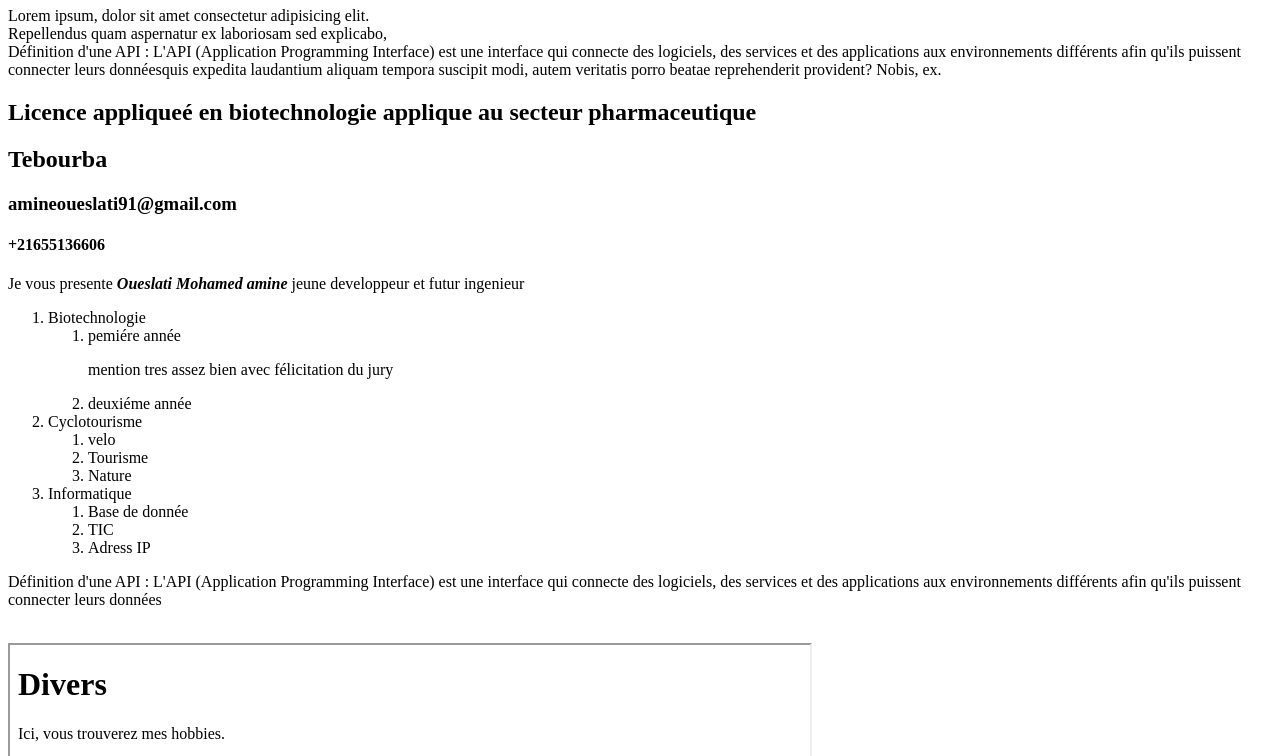
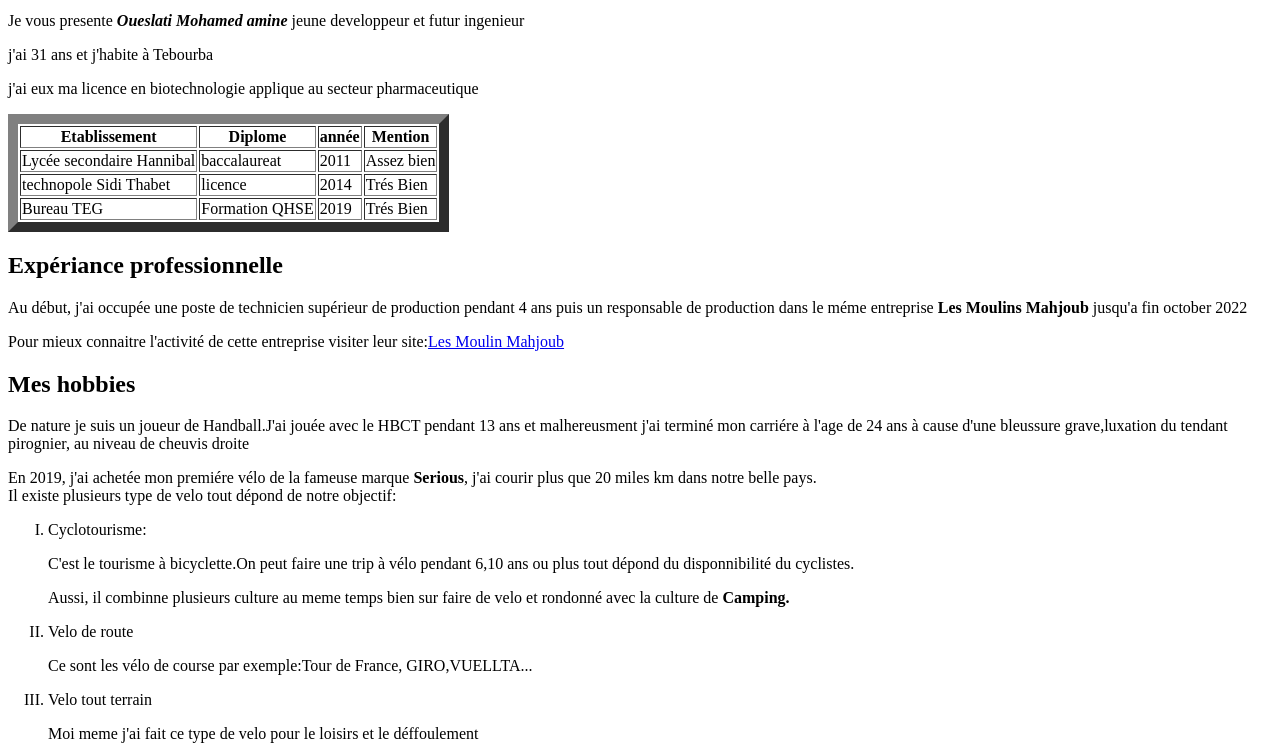
Before and after one commit to oueslati123/test_wk, a plain HTML site: page index.html in a window 1280 px wide. Shown: the part 563-1319 px from the top of the page. Drawn offline with Linux system fonts and the light colour scheme.

Commit message:
modification

```diff
--- a/Divers.html
+++ b/Divers.html
@@ -5,6 +5,14 @@
     <title>Divers</title>
 </head>
 <body>
+    <nav>
+        <ul>
+            <li><a href="index.html" title="Accueil">Accueil</a></li>
+            <li><a href="Divers.html" title="Divers">Divers</a></li>
+            <li><a href="Contact.html" title="Contacts">Contact</a></li>
+            <li><a href="home.html" title="Home">Home</a></li>
+        </ul>
+    </nav>
     <form>
     <h1>Divers</h1>
     <p>Ici, vous trouverez mes hobbies. </p>
@@ -20,18 +28,7 @@
     <img src="Images/FB_IMG_1613255397473.jpg" width="390" height="200" alt="Bike">
     </a>
     </div>
-    <div>
-    <article>
-    <aside>
-    <h2>Biotechnologie</h2>
-    </aside>
-    </article>
-    <ul>
-        <li>pharmarceutique</li>
-        <li>génes de procédes</li>
-        <li>biolgie animale</li>
-    </ul>
-    </div>
+
     <div>
         <h2>Nature</h2>
         <ul>
--- a/index.html
+++ b/index.html
@@ -14,31 +14,79 @@
                 <li><a href="index.html" title="Accueil">Accueil</a></li>
                 <li><a href="Divers.html" title="Divers">Divers</a></li>
                 <li><a href="Contact.html" title="Contacts">Contact</a></li>
+                <li><a href="home.html" title="Home">Home</a></li>
             </ul>
         </nav>
         <a href="Images/IMG_20210517_121620.jpg">
         <img src="Images/IMG_20210517_121620.jpg" width="700" height="400" alt="Mon image de test">
         </a>
-    <h1>Technicien superieur</h1>
-    <p>Lorem ipsum, dolor sit amet consectetur adipisicing elit. <br>Repellendus quam aspernatur ex laboriosam sed explicabo, <br>Définition d'une API : L'API (Application Programming Interface) est une interface qui connecte des logiciels, des services et des applications aux environnements différents afin qu'ils puissent connecter leurs donnéesquis expedita laudantium aliquam tempora suscipit modi, autem veritatis porro beatae reprehenderit provident? Nobis, ex.</p>
-    <h2>Licence appliqueé en biotechnologie applique au secteur pharmaceutique</h2>
-    <h2>Tebourba</h2>
-    <h3>amineoueslati91@gmail.com</h3>
-    <h4>+21655136606</h4>
-    <p>Je vous presente <em><strong>Oueslati Mohamed amine</strong></em> jeune developpeur et futur ingenieur</p>
+        <div>
+           <h2>Présentation</h2>
+                <p>Je vous presente <em><strong>Oueslati Mohamed amine</strong></em> jeune developpeur et futur ingenieur</p>
+                <p>j'ai 31 ans et j'habite à <stong>Tebourba</stong></p>
+                <p>j'ai eux ma licence en biotechnologie applique au secteur pharmaceutique</p>
+        </div>
+        <div>
+            <table border="10">
+                <tr>
+                    <th>Etablissement</th>
+                    <th>Diplome</th>
+                    <th>année</th>
+                    <th>Mention</th>
+                </tr>
+                <tr>
+                    <td>Lycée secondaire Hannibal</td>
+                    <td>baccalaureat</td>
+                    <td>2011</td>
+                    <td>Assez bien</td>
+                </tr>
+                <tr>
+                    <td>technopole Sidi Thabet</td>
+                    <td>licence</td>
+                    <td>2014</td>
+                    <td>Trés Bien</td>
+                </tr>
+                <tr>
+                    <td>Bureau TEG</td>
+                    <td>Formation QHSE</td>
+                    <td>2019</td>
+                    <td>Trés Bien</td>
+                </tr>
+            </table>
+        </div>
+        <div>
+            <h2>Expériance professionnelle </h2>
+            <p>Au début, j'ai occupée une poste de technicien supérieur de production pendant 4 ans puis un responsable de production dans le méme entreprise <strong>Les Moulins Mahjoub</strong> jusqu'a fin october 2022</p>
+            <p>Pour mieux connaitre l'activité de cette entreprise visiter leur site:<a href="https://moulinsmahjoub.com" target="_blank">Les Moulin Mahjoub</a></p>
+        </div>
+        <div>
+            <h2>Mes hobbies</h2>
+            <p>De nature je suis un joueur de Handball.J'ai jouée avec le HBCT pendant 13 ans et malhereusment j'ai terminé mon carriére à l'age de 24 ans à cause d'une bleussure grave,luxation du tendant pirognier, au niveau de cheuvis droite</p>
+        </div>
+        <div>
+            <p>En 2019, j'ai achetée mon premiére vélo de la fameuse marque <strong>Serious</strong>, j'ai courir plus que <stong>20 miles km</stong> dans notre belle pays.<br /> Il existe plusieurs type de velo tout dépond de notre objectif: </p>
+            <!--Upper-case Roman Numerals-->
+            <ol type="I">
+                <li>Cyclotourisme:</li>
+                    <p>C'est le tourisme à bicyclette.On peut faire une trip à vélo pendant 6,10 ans ou plus tout dépond du disponnibilité du cyclistes.</p>
+                    <p>Aussi, il combinne plusieurs culture au meme temps bien sur faire de velo et rondonné avec la culture de <strong>Camping.</strong></p>
+                <li>Velo de route</li>
+                    <p>Ce sont les vélo de course par exemple:Tour de France, GIRO,VUELLTA...</p>
+                <li>Velo tout terrain</li>
+                    <p>Moi meme j'ai fait ce type de velo pour le loisirs et le déffoulement </p>
+                    <a href="Images/IMG_20221229_103644.jpg">
+                    <img src="Images/IMG_20221229_103644.jpg" width="350" height="250" alt="Velo">
+                    </a>
+                    <p>Montagne de <strong>l'anssarine Tebourba</strong></p>
+            </ol>
+        </div>
+        <div>
 
-    <ol>
-        <li>Biotechnologie</li>
-        <ol>
-            <li>pemiére année</li><p>mention tres assez bien avec félicitation du jury</p>
-            <li>deuxiéme année</li>
-        </ol>
-        <li>Cyclotourisme</li>
-        <ol>
-            <li>velo</li>
-            <li>Tourisme</li>
-            <li>Nature</li>
-        </ol>
+        </div>
+
+
+
+
         <li>Informatique</li>
         <ol>
             <li>Base de donnée</li>
@@ -48,7 +96,7 @@
         </ol>
     </ol>
 
-    <p>Définition d'une API : L'API (Application Programming Interface) est une interface qui connecte des logiciels, des services et des applications aux environnements différents afin qu'ils puissent connecter leurs données</p><br>
+
     <iframe src="Divers.html" width="800" height="600"></iframe><br />
     <a href="https://www.google.com/" target="_blank">Chrome</a>
     <br>
@@ -59,7 +107,7 @@
     <section>
         <article>
            <footer>
-               <p>Si vous avez des question ou recommandation merci de nous contacter sur l'adress mail suivantes: admin@admin.com</p>
+               <p>Si vous avez des question ou recommandation merci de nous contacter sur l'adress mail suivantes: amineoueslat91@gmail.com</a></p>
                <p>Ou consulter notre github:<a href="https://github.com/oueslati123">github</a></p>
             </footer>
         </article>
```
Also changed, not shown: Contact.html (+15 -1 lines), home.html (added, +25 -0 lines), Images/IMG_20221229_103644.jpg (added), 1 other file.
